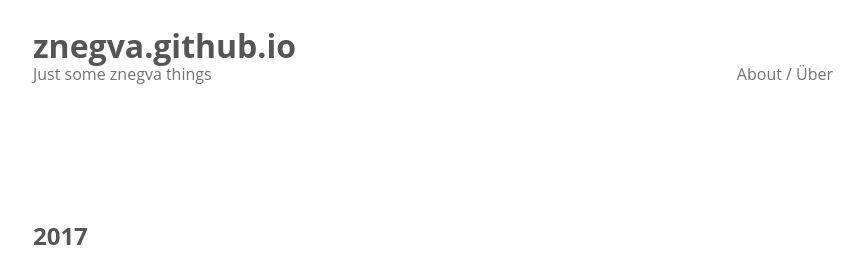
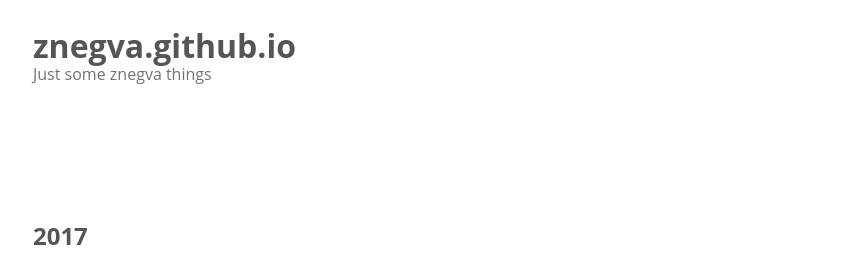
Before and after one commit to znegva/znegva.github.io, a Jekyll site: the page built from index.html, in a window 1280 px wide. Shown: the top 255 px of the page, without its empty margins (207-1071 px from the left). Built offline with Jekyll 4.4.1, drawn with Linux system fonts in a browser that asks for light colours.

Commit message:
chg: added footeritems to theme, only add navitems if present

```diff
--- a/_layouts/default.html
+++ b/_layouts/default.html
@@ -23,11 +23,13 @@
         <span class="slogan">
             {{ site.description | default: site.github.project_tagline }}
         </span>
+        {% if site.data.nav.items.length > 0 %}
         <ul class="nav">
             {% for item in site.data.nav.items %}
               <li><a href="{{ item.url }}" alt="{{ item.title }}">{{ item.title }}</a></li>
             {% endfor %}
         </ul>
+        {% endif %}
       </header>
       <section>
 
@@ -39,6 +41,9 @@
               maintained by <a href="{{ site.github.owner_url }}">{{ site.github.owner_name }}</a>
               | build with <a href="https://jekyllrb.com/">Jekyll</a>
               | hosted on <a href="https://pages.github.com/">GitHub Pages</a>
+              {% for item in site.data.nav.footeritems %}
+                | <a href="{{ item.url }}" alt="{{ item.title }}">{{ item.title }}</a>
+              {% endfor %}
           </small>
       </footer>
     </div>
```
